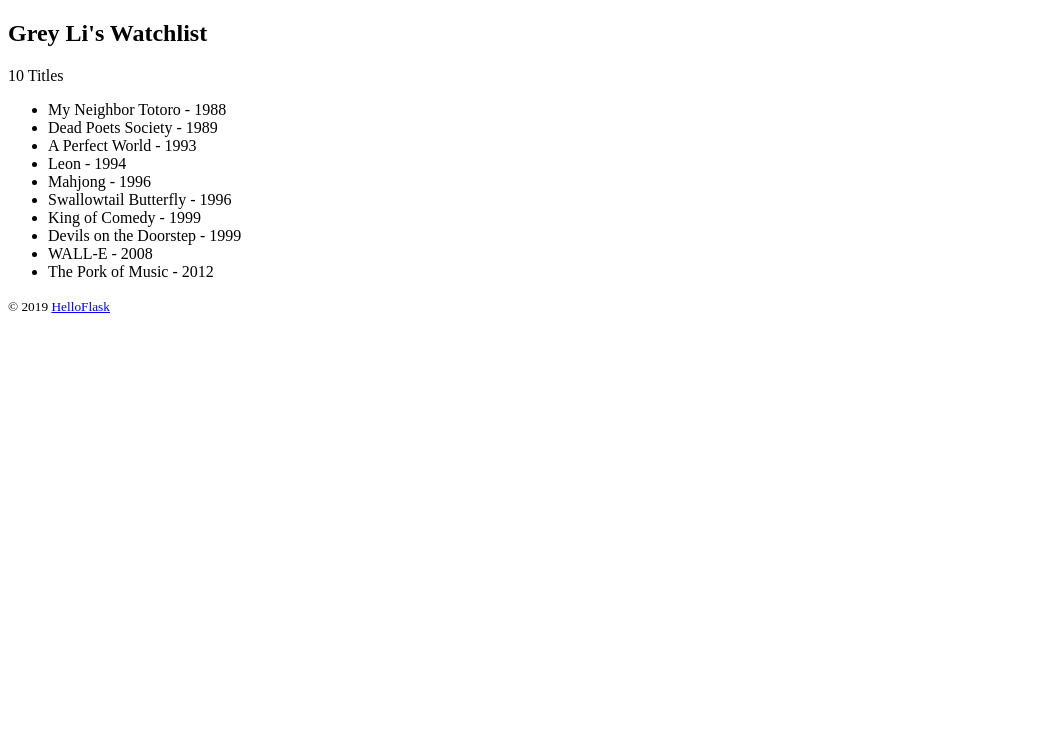
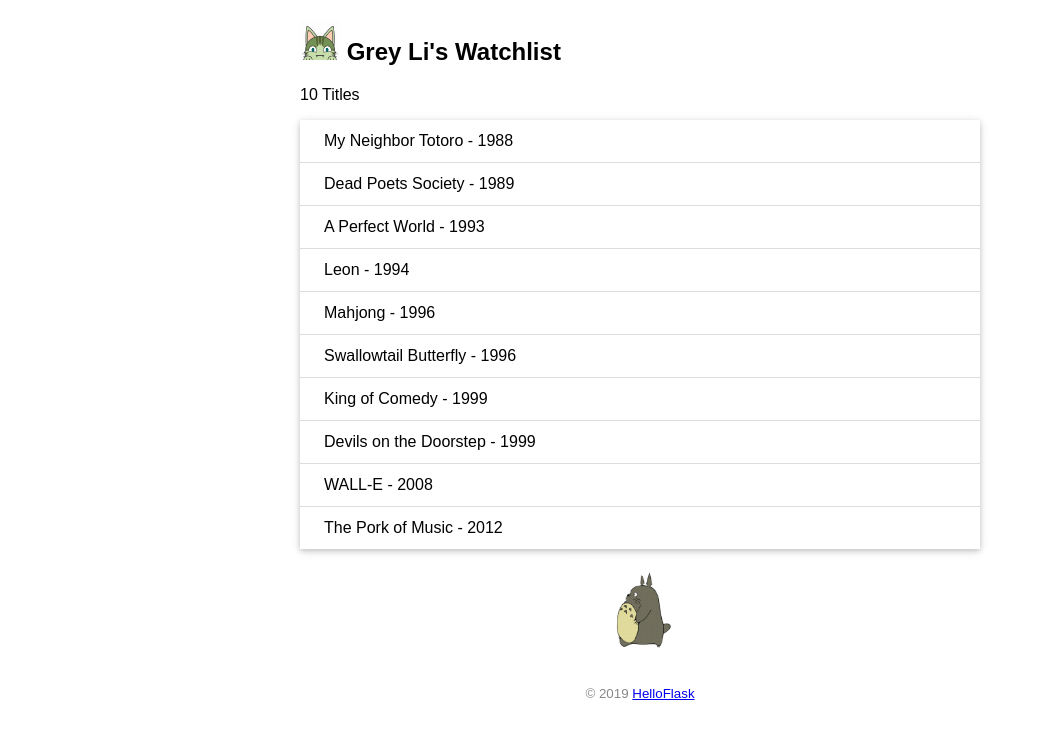
Before and after one commit to cajpek/webstart, a Flask app: page / in a window 1280 px wide. Shown: the top 739 px of the page, without its empty margins (0-1038 px from the left). Run offline with Flask 2, Linux system fonts and the light colour scheme.

Commit message:
Add static files

```diff
--- /dev/null
+++ b/static/style.css
@@ -0,0 +1,36 @@
+body {
+    margin: auto;
+    max-width: 680px;
+    font-size: auto;
+    font-family: Arial, Helvetica, sans-serif;
+}
+footer {
+    color:#888;
+    margin-top:15px;
+    text-align:center;
+    padding:10px;
+}
+.avatar {
+    width:40px;
+}
+.movie-list {
+    list-style-type: none;
+    padding: 0;
+    margin-bottom: 10px;
+    box-shadow: 0 2px 5px 0 rgba(0,0,0,0.16),0 2px 10px 0 rgba(0,0,0,0.12);
+}
+.movie-list li {
+    padding: 12px 24px;
+    border-bottom: 1px solid #ddd;
+}
+.movie-list li:last-child {
+    border-bottom: none;
+}
+.movie-list li:hover {
+    background-color: #f8f9fa;
+}
+.totoro {
+    display:block;
+    margin: 0 auto;
+    height: 100px;
+}
--- a/templates/index.html
+++ b/templates/index.html
@@ -3,16 +3,21 @@
 <head>
     <meta charset="utf-8">
     <title>{{name}}'s Watchlist</title>
+    <link rel="icon" href="{{ url_for('static',filename='favicon.ico')}}">
+    <link rel="stylesheet" href="{{ url_for('static',filename='style.css')}}" type="text/css">
 </head>
 <body>
-        <h2>{{ name }}'s Watchlist</h2>
+        <h2>
+            <img alt="Avatar" class="avatar" src="{{url_for('static',filename='images/avatar.png')}}">
+            {{ name }}'s Watchlist</h2>
         {# 使用 length 过滤器获取 movies 变量的长度 #}
         <p>{{ movies|length }} Titles</p>
-        <ul>
+        <ul class="movie-list">
             {% for movie in movies %}  {# 迭代 movies 变量 #}
             <li>{{ movie.title }} - {{ movie.year }}</li>  {# 等同于 movie['title'] #}
             {% endfor %}  {# 使用 endfor 标签结束 for 语句 #}
         </ul>
+        <img alt="Walking Totoro" class="totoro" src="{{ url_for('static', filename='images/totoro.gif') }}">
         <footer>
             <small>&copy; 2019 <a href="http://helloflask.com/tutorial">HelloFlask</a></small>
         </footer>
```
Also changed, not shown: static/favicon.ico (added), static/images/avatar.png (added), static/images/totoro.gif (added).
